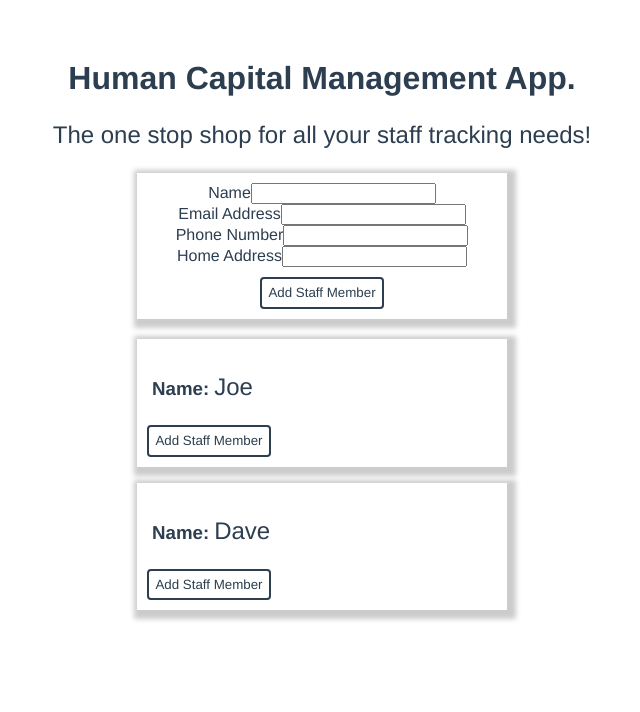
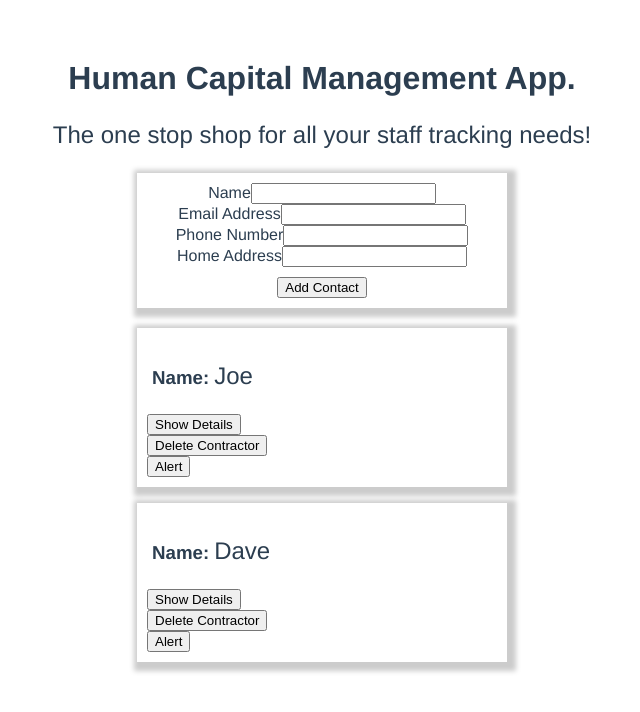
Before and after one commit to JosephO1992/vue-hcm, a Vue app: page / in a window 1280 px wide. Shown: the top 712 px of the page, without its empty margins (318-958 px from the left). Built offline with nearby package versions, Linux system fonts and the light colour scheme.

Commit message:
Can now delete contractors

```diff
--- a/src/App.vue
+++ b/src/App.vue
@@ -8,10 +8,13 @@
   <Resource
   v-for="contractor in contractors"
   :key="contractor.id"
+  :id="contractor.id"
   :name="contractor.name"
   :phoneNumber="contractor.phoneNumber"
   :homeAddress="contractor.homeAddress"
   :emailAddress="contractor.emailAddress"
+   @delete-contact="deleteContractor"
+   @alert="alertBrowser"
   >
   </Resource>
 </template>
@@ -60,10 +63,16 @@ methods: {
       phoneNumber: phone,
       homeAddress: address,
       emailAddress: email
-    };
+      };
     this.contractors.push(newContractorContact)
-}
-}
+    }, deleteContractor(contractorId){
+      this.contractors = this.contractors.filter(contractor => contractor.id !== contractorId)
+  },
+  alertBrowser() {
+    alert('This is working')
+  }
+  },
+
 }
 
 </script>
--- a/src/components/NewResource.vue
+++ b/src/components/NewResource.vue
@@ -14,16 +14,16 @@
             <label>Home Address</label>
             <input type="text" v-model="enteredAddress">
         </div>
-        <base-button class="btn">Add Contact</base-button>
+        <button class="btn">Add Contact</button>
 
     </form>
 </template>
 
 <script>
-import BaseButton from './UI/BaseButton.vue'
+
 
 export default {
-  components: { BaseButton },
+
   emits: ['add-contact'],
   data(){
       return {
--- a/src/components/Resource.vue
+++ b/src/components/Resource.vue
@@ -3,7 +3,7 @@
       <div class="container">
         <h3>Name: </h3> <p>{{name}}</p>
         </div>
-      <base-button @click="toggleDetails">{{ detailsAreVisible ? 'Hide' : 'Show'}} Details</base-button>
+      <button @click="toggleDetails">{{ detailsAreVisible ? 'Hide' : 'Show'}} Details</button>
       <ul v-if="detailsAreVisible">
         <div class="container">
         <h3>Phone: </h3> <p>{{phoneNumber}}</p>
@@ -16,6 +16,8 @@
       </div>
 
       </ul>
+      <button @click="$emit('delete-contact', id)">Delete Contractor</button>
+      <button @click="$emit('alert')">Alert</button>
 
      </div>
 
@@ -23,17 +25,34 @@
 
 <script>
 
-import BaseButton from './UI/BaseButton.vue'
+
 
 export default {
-  components: { BaseButton },
+
   name: "Resource",
-  props: [
-      'name',
-      'phoneNumber',
-      'homeAddress',
-      'emailAddress',
-  ],
+  props: {
+      id: {
+        type: String,
+        required: true
+      },
+      name: {
+        type: String,
+        required: true
+      },
+      phoneNumber: {
+        type: String,
+        required: true
+      },
+      homeAddress: {
+        type: String,
+        required: true
+      },
+      emailAddress: {
+        type: String,
+        required: true
+      },
+  },
+  emits: ['delete-contact', 'alert'],
   data() {
     return {
       detailsAreVisible: false
@@ -43,11 +62,10 @@ export default {
     toggleDetails() {
       this.detailsAreVisible = !this.detailsAreVisible
     }
+
   }
 
   }
-
-
 
 </script>
 
--- a/src/components/UI/BaseButton.vue
+++ b/src/components/UI/BaseButton.vue
@@ -1,5 +1,5 @@
 <template>
-    <button>Add Staff Member</button>
+    <button></button>
 </template>
 
 <script>
```
